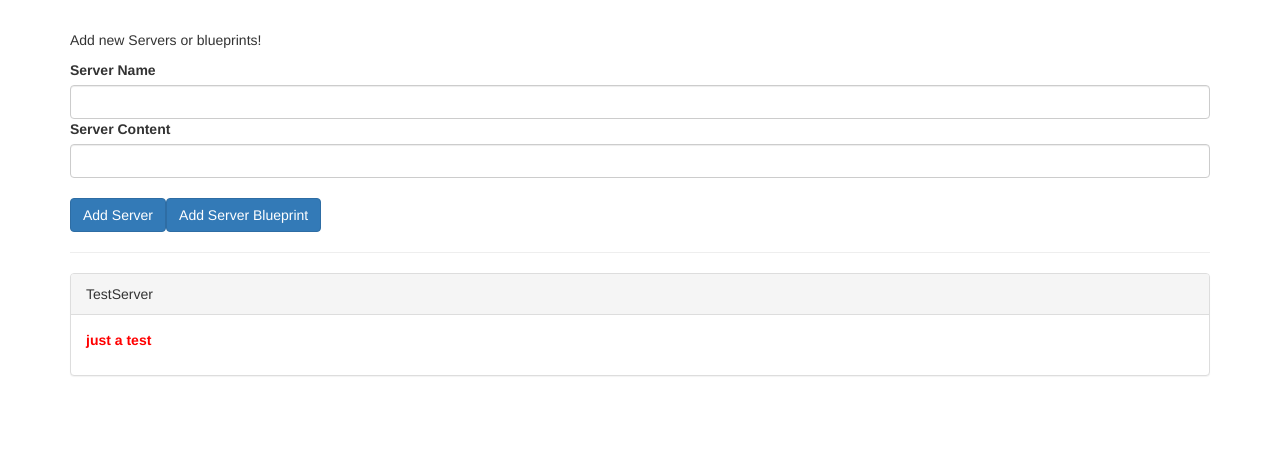
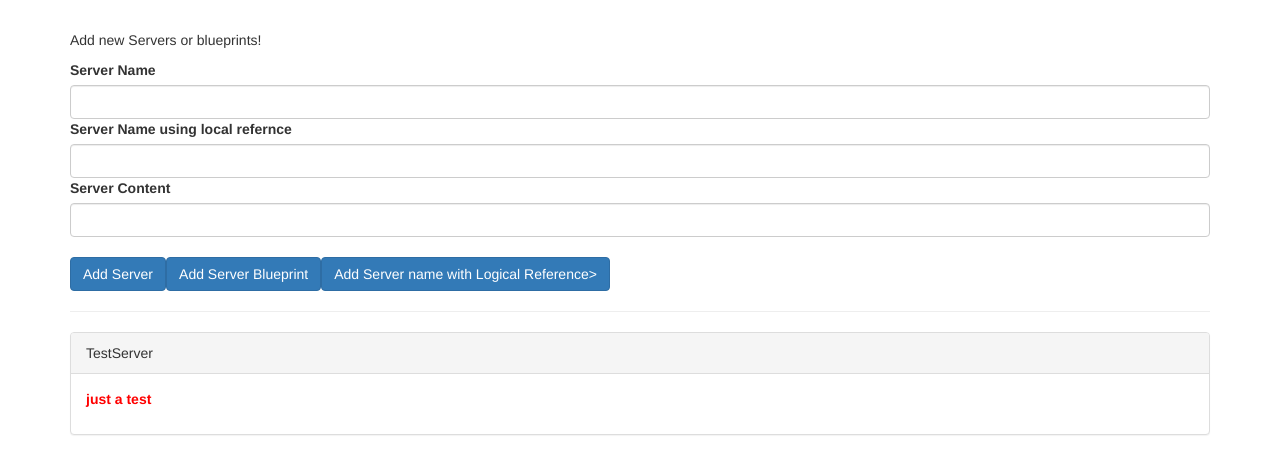
Before and after one commit to waqassadiq/cmp-databinding-start, an Angular app: page / in a window 1280 px wide. Shown: the top 474 px of the page. Built offline with nearby package versions, Linux system fonts and the light colour scheme.

Commit message:
adding input using logical reference from template

```diff
--- a/src/app/cockpit/cockpit.component.html
+++ b/src/app/cockpit/cockpit.component.html
@@ -2,6 +2,8 @@
     <p>Add new Servers or blueprints!</p>
     <label>Server Name</label>
     <input type="text" class="form-control" [(ngModel)]="newServerName">
+    <label>Server Name using local refernce</label>
+    <input type="text" class="form-control" #serverNameInput>
     <label>Server Content</label>
     <input type="text" class="form-control" [(ngModel)]="newServerContent">
     <br>
@@ -11,4 +13,5 @@
     <button
       class="btn btn-primary"
       (click)="onAddBlueprint()">Add Server Blueprint</button>
+     <button class="btn btn-primary" (click)="onAddServerWithLogicalReference(serverNameInput)">Add Server name with Logical Reference></button>
   </div>
--- a/src/app/cockpit/cockpit.component.ts
+++ b/src/app/cockpit/cockpit.component.ts
@@ -18,6 +18,15 @@ export class CockpitComponent implements OnInit {
   ngOnInit(): void {
   }
 
+  // using the logical reference from to set the server name here.
+  onAddServerWithLogicalReference(nameInput : HTMLInputElement) {
+    console.log(nameInput)
+    this.serverCreated.emit({
+      serverName: nameInput.value,
+      serverContent: this.newServerContent
+    });
+  }
+
   onAddServer() {
     this.serverCreated.emit({
       serverName: this.newServerName,
```
